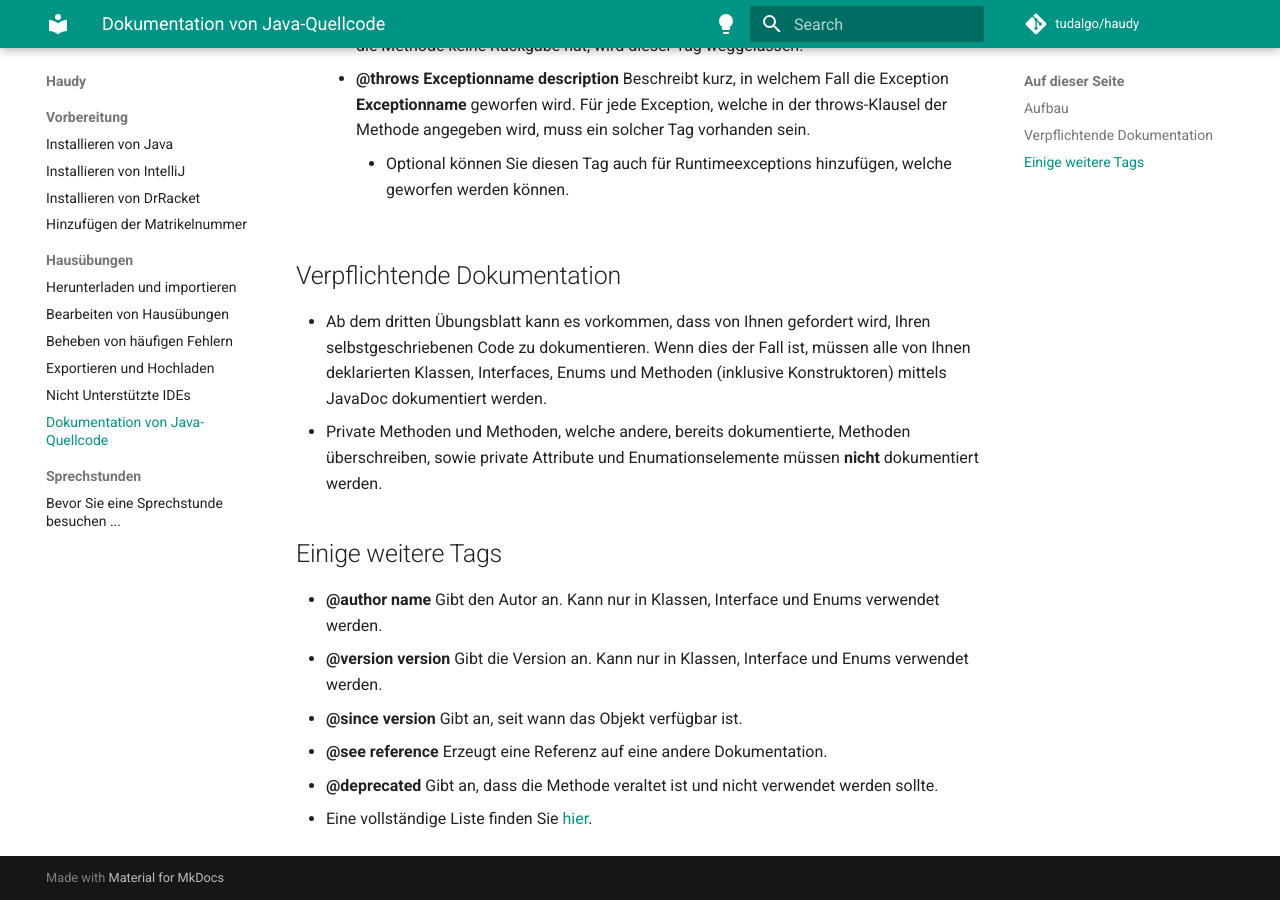
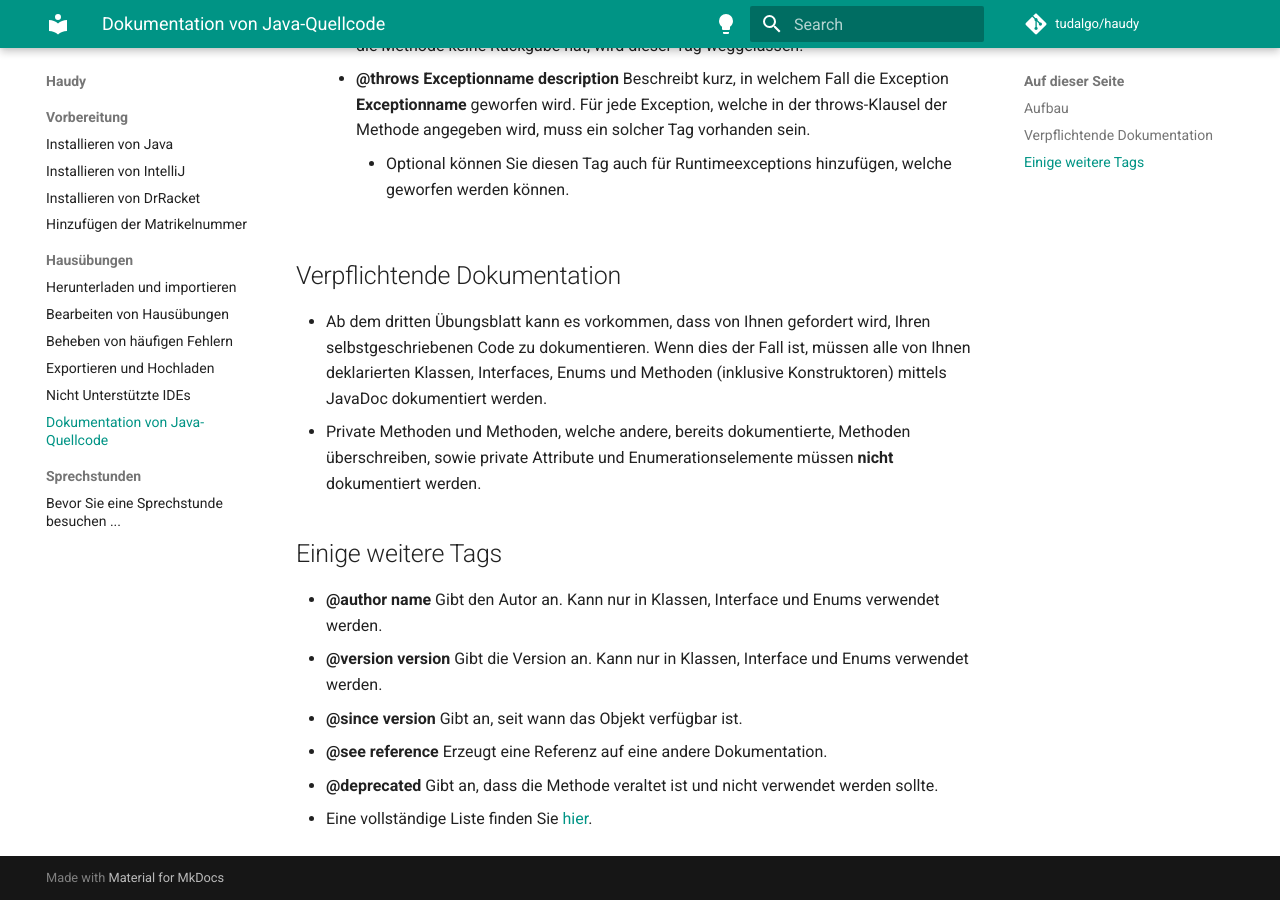
Before and after one commit to tudagrade/wiki, an MkDocs documentation site: the page built from docs/exercises/documentation.md, in a window 1280 px wide and 900 px high, scrolled down 1311 px. Built offline with MkDocs 1.6.1 and Material for MkDocs 9.7.7, drawn with Linux system fonts in a browser that asks for light colours; comment, search, counter and statistics services are not loaded.

Commit message:
Enumationselemente -> Enumerationselemente

```diff
--- a/docs/exercises/documentation.md
+++ b/docs/exercises/documentation.md
@@ -48,7 +48,7 @@
 ## Verpflichtende Dokumentation
 
 * Ab dem dritten Übungsblatt kann es vorkommen, dass von Ihnen gefordert wird, Ihren selbstgeschriebenen Code zu dokumentieren. Wenn dies der Fall ist, müssen alle von Ihnen deklarierten Klassen, Interfaces, Enums und Methoden (inklusive Konstruktoren) mittels JavaDoc dokumentiert werden.
-* Private Methoden und Methoden, welche andere, bereits dokumentierte, Methoden überschreiben, sowie private Attribute und Enumationselemente müssen **nicht** dokumentiert werden.
+* Private Methoden und Methoden, welche andere, bereits dokumentierte, Methoden überschreiben, sowie private Attribute und Enumerationselemente müssen **nicht** dokumentiert werden.
 
 ## Einige weitere Tags
 * **@author name** Gibt den Autor an.
```
